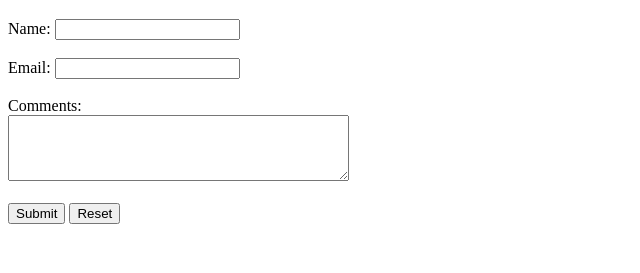
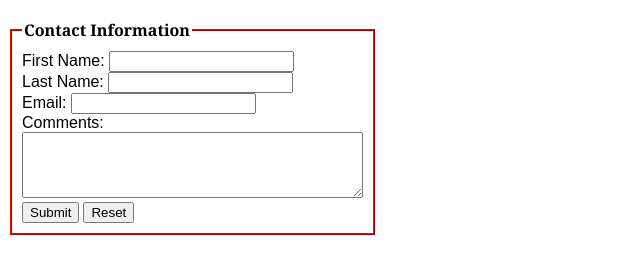
Before and after one commit to NP175548/9.4-HOP, a plain HTML site: page index.html in a window 1280 px wide. Shown: the part 61-334 px from the top of the page, without its empty margins (0-640 px from the left). Drawn offline with Linux system fonts and the light colour scheme.

Commit message:
Update index.html

```diff
--- a/index.html
+++ b/index.html
@@ -2,24 +2,53 @@
 <html lang="en">
 <head>
   <meta charset="UTF-8">
-  <title>Test Form</title>
+  <meta name="viewport" content="width=device-width, initial-scale=1.0">
+  <title>Contact Us</title>
+  <style>
+    fieldset {
+      width: 320px;
+      border: 2px ridge #ff0000;
+      padding: 10px;
+      margin-bottom: 10px;
+    }
+
+    legend {
+      font-family: Georgia, "Times New Roman", serif;
+      font-weight: bold;
+    }
+
+    label {
+      font-family: Arial, sans-serif;
+    }
+  </style>
 </head>
 <body>
 
 <h1>Contact Us</h1>
 
-<form method="post" action="http://webdevbasics.net/scripts/demo.php">
-  <label for="myName">Name:</label>
-  <input type="text" name="myName" id="myName" required><br><br>
+<form>
+  <fieldset>
+    <legend>Contact Information</legend>
 
-  <label for="myEmail">Email:</label>
-  <input type="email" name="myEmail" id="myEmail" required><br><br>
+    <label for="fname">First Name: </label>
+    <input type="text" name="fname" id="fname" required>
+    <br>
 
-  <label for="myComments">Comments:</label><br>
-  <textarea name="myComments" id="myComments" rows="4" cols="40" required></textarea><br><br>
+    <label for="lname">Last Name: </label>
+    <input type="text" name="lname" id="lname" required>
+    <br>
 
-  <input type="submit" value="Submit">
-  <input type="reset" value="Reset">
+    <label for="email">Email: </label>
+    <input type="email" name="email" id="email" required>
+    <br>
+
+    <label for="comments">Comments: </label><br>
+    <textarea name="comments" id="comments" rows="4" cols="40" required></textarea>
+    <br>
+
+    <input type="submit" value="Submit">
+    <input type="reset" value="Reset">
+  </fieldset>
 </form>
 
 </body>
```
